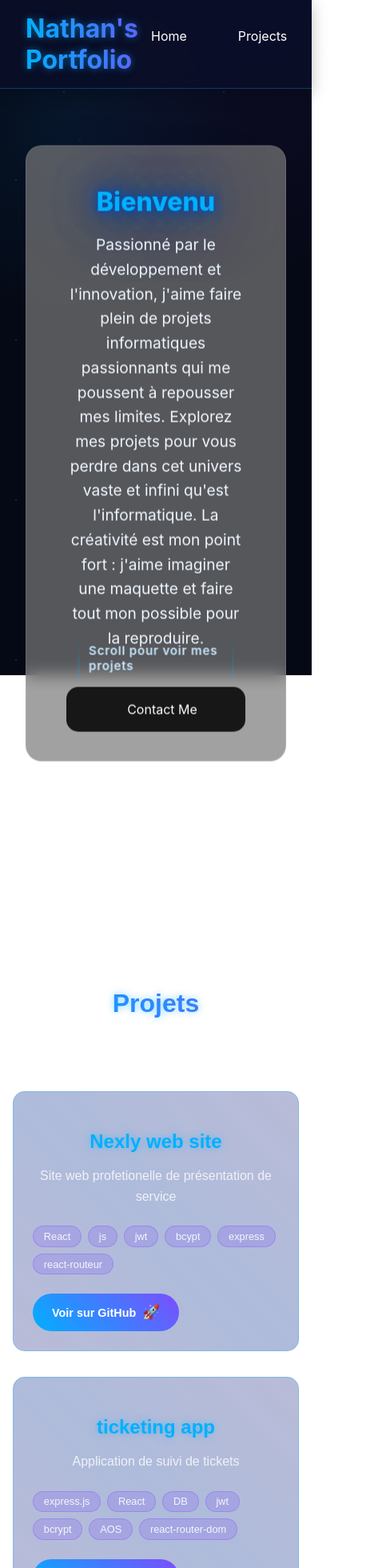
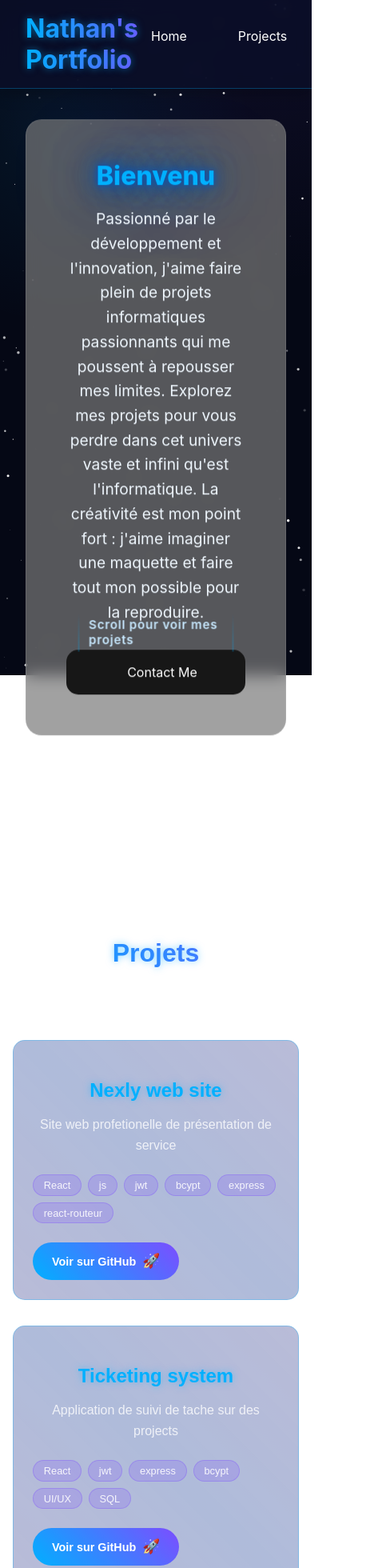
Before and after one commit to NATHANxSCARED/Portfolio, a React (Create React App) app in the folder front/: page / in a window 390 px wide. Shown: the top 1960 px of the page at 80% size, 483 px wide, since content can reach past the window. Built offline with nearby package versions, Linux system fonts and the light colour scheme.

Commit message:
fix: resolve conflict and add StarField component

```diff
--- a/front/public/index.html
+++ b/front/public/index.html
@@ -2,7 +2,6 @@
 <html lang="en">
   <head>
     <meta charset="utf-8" />
-    <link rel="icon" href="%PUBLIC_URL%/favicon.ico" />
     <meta name="viewport" content="width=device-width, initial-scale=1" />
     <meta name="theme-color" content="#000000" />
     <meta
--- a/front/src/App.js
+++ b/front/src/App.js
@@ -7,6 +7,7 @@ import Footer from "./components/Footer";
 import Home from "./page/Home";
 import Project from "./page/Project";
 import Contact from "./page/Contact";
+import StarField from "./components/star";
 
 function App() {
   useEffect(() => {
@@ -16,14 +17,14 @@ function App() {
       offset: 80,
       once: false,
       mirror: true,
+      anchorPlacement: "top-bottom",
     });
   }, []);
 
   return (
     <div className="app-shell">
       <div className="global-space">
-        <div className="stars"></div>
-        <div className="twinkling"></div>
+        <StarField count={200} />
       </div>
       <Header />
 
--- a/front/src/App.scss
+++ b/front/src/App.scss
@@ -19,6 +19,7 @@ body::-webkit-scrollbar {
   position: relative;
   min-height: 100vh;
   color: #fff;
+  overflow: hidden;
 }
 
 .global-space {
@@ -62,11 +63,6 @@ body::-webkit-scrollbar {
 .page-stack {
   margin: 0;
   padding: 0;
-  scroll-snap-type: y proximity;
-  scroll-padding-top: 0;
-  /* Scroll-driven timeline used for reveal animations (Chrome/Edge/Firefox recent) */
-  scroll-timeline-name: page-scroll;
-  scroll-timeline-axis: block;
   position: relative;
   z-index: 1;
 }
@@ -79,8 +75,6 @@ body::-webkit-scrollbar {
   align-items: stretch;
   justify-content: stretch;
   isolation: isolate;
-  scroll-snap-align: start;
-  scroll-snap-stop: always;
   padding: 96px 0;
 }
 
--- /dev/null
+++ b/front/src/components/star.jsx
@@ -0,0 +1,64 @@
+import { useEffect, useRef } from "react";
+
+export default function StarField({ count = 180 }) {
+  const canvasRef = useRef(null);
+
+  useEffect(() => {
+    const canvas = canvasRef.current;
+    const ctx = canvas.getContext("2d");
+    let animId;
+
+    const resize = () => {
+      canvas.width = window.innerWidth;
+      canvas.height = window.innerHeight;
+    };
+    resize();
+    window.addEventListener("resize", resize);
+
+    // Génération procédurale des étoiles
+    const stars = Array.from({ length: count }, () => ({
+      x: Math.random(),
+      y: Math.random(),
+      r: Math.random() * 1.6 + 0.2,          // rayon 0.2 → 1.8px
+      alpha: Math.random() * 0.7 + 0.3,       // opacité de base
+      speed: Math.random() * 0.008 + 0.002,   // vitesse de scintillement
+      phase: Math.random() * Math.PI * 2,     // phase décalée
+    }));
+
+    let t = 0;
+    const draw = () => {
+      const { width, height } = canvas;
+      ctx.clearRect(0, 0, width, height);
+
+      stars.forEach((s) => {
+        const flicker = s.alpha + Math.sin(t * s.speed * 60 + s.phase) * 0.25;
+        ctx.beginPath();
+        ctx.arc(s.x * width, s.y * height, s.r, 0, Math.PI * 2);
+        ctx.fillStyle = `rgba(255,255,255,${Math.min(1, Math.max(0, flicker))})`;
+        ctx.fill();
+      });
+
+      t++;
+      animId = requestAnimationFrame(draw);
+    };
+    draw();
+
+    return () => {
+      cancelAnimationFrame(animId);
+      window.removeEventListener("resize", resize);
+    };
+  }, [count]);
+
+  return (
+    <canvas
+      ref={canvasRef}
+      style={{
+        position: "fixed",
+        inset: 0,
+        width: "100%",
+        height: "100%",
+        pointerEvents: "none",
+      }}
+    />
+  );
+}
--- a/front/src/page/Home.jsx
+++ b/front/src/page/Home.jsx
@@ -8,6 +8,7 @@ function Home() {
       data-aos="zoom-in"
       data-aos-offset="120"
       data-aos-duration="1500"
+      data-aos-mirror="true"
     >
       <main className="main" id="home">
         <div className="card">
--- a/front/src/page/Project.jsx
+++ b/front/src/page/Project.jsx
@@ -13,24 +13,10 @@ const ProjectsPage = () => {
     },
     {
       id: 2,
-      title: "ticketing app",
-      description: "Application de suivi de tickets",
+      title: "Ticketing system",
+      description: "Application de suivi de tache sur des projects",
       githubUrl: "https://github.com/Nexly-Dev/Ticket",
-      technologies: ["express.js", "React", "DB", "jwt", "bcrypt","AOS","react-router-dom"]
-    },
-    {
-      id: 3,
-      title: "Space Weather Dashboard",
-      description: "Tableau de bord météorologie spatiale et alertes solaires",
-      githubUrl: "https://github.com/username/space-weather",
-      technologies: ["Vue.js", "D3.js", "NASA API"]
-    },
-    {
-      id: 4,
-      title: "Rocket Launch Simulator",
-      description: "Simulateur de lancement de fusées avec physique réaliste",
-      githubUrl: "https://github.com/username/rocket-simulator",
-      technologies: ["Unity", "C#", "Physics Engine"]
+      technologies: ["React", "jwt", "express","bcypt","UI/UX","SQL"]
     }
   ];
 
--- a/front/src/page/css/Home.scss
+++ b/front/src/page/css/Home.scss
@@ -20,7 +20,7 @@ $text-color: #ffffff;
   display: flex;
   align-items: center;
   justify-content: center;
-  padding: 32px 2rem;
+  padding: 0;
   width: 100%;
 
 }
@@ -71,6 +71,8 @@ $text-color: #ffffff;
   align-items: center;
   justify-content: center;
   transform: translate(0%, 25%);
+  margin-top: 2rem;
+  transform: none;
 }
 
 .contact-btn {
```
